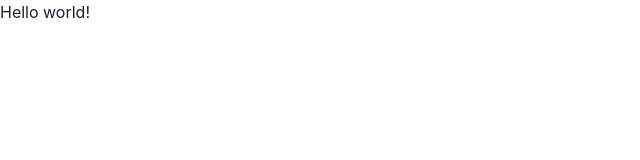
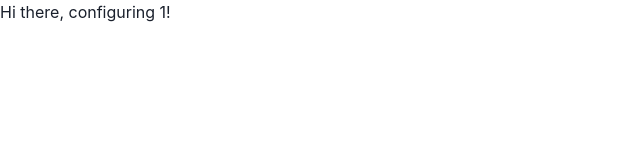
Before and after one commit to jchiella/eartrainr, a React (Create React App) app in the folder frontend/: page /config/1 in a window 1280 px wide. Shown: the top 160 px of the page, without its empty margins (0-640 px from the left). Built offline with nearby package versions, Linux system fonts and the light colour scheme.

Commit message:
basic page structure set up

```diff
--- a/frontend/package.json
+++ b/frontend/package.json
@@ -13,6 +13,7 @@
     "react": "^17.0.1",
     "react-dom": "^17.0.1",
     "react-icons": "^3.11.0",
+    "react-router-dom": "^5.2.0",
     "react-scripts": "4.0.3",
     "web-vitals": "^0.2.4"
   },
--- a/frontend/src/App.js
+++ b/frontend/src/App.js
@@ -1,11 +1,25 @@
 import React from 'react';
-import { ChakraProvider, Text, theme } from '@chakra-ui/react';
+import { BrowserRouter as Router, Switch, Route } from 'react-router-dom';
+
+import Home from './pages/Home';
+import Activity from './pages/Activity';
+import Config from './pages/Config';
 
 function App() {
   return (
-    <ChakraProvider theme={theme}>
-      <Text>Hello world!</Text>
-    </ChakraProvider>
+    <Router>
+      <Switch>
+        <Route path="/config/:id">
+          <Config />
+        </Route>
+        <Route path="/:id">
+          <Activity />
+        </Route>
+        <Route path="/">
+          <Home />
+        </Route>
+      </Switch>
+    </Router>
   );
 }
 
--- a/frontend/src/index.js
+++ b/frontend/src/index.js
@@ -1,4 +1,4 @@
-import { ColorModeScript } from '@chakra-ui/react';
+import { ChakraProvider, theme, ColorModeScript } from '@chakra-ui/react';
 import React, { StrictMode } from 'react';
 import ReactDOM from 'react-dom';
 import App from './App';
@@ -6,7 +6,9 @@ import App from './App';
 ReactDOM.render(
   <StrictMode>
     <ColorModeScript />
-    <App />
+    <ChakraProvider theme={theme}>
+      <App />
+    </ChakraProvider>
   </StrictMode>,
   document.getElementById('root')
 );
--- /dev/null
+++ b/frontend/src/pages/Activity.js
@@ -0,0 +1,11 @@
+import React from 'react';
+
+import { useParams } from 'react-router-dom';
+
+import { Text } from '@chakra-ui/react';
+
+export default function Activity() {
+  const { id } = useParams();
+
+  return <Text>Hi there at {id}!</Text>;
+}
--- /dev/null
+++ b/frontend/src/pages/Config.js
@@ -0,0 +1,10 @@
+import React from 'react';
+
+import { useParams } from 'react-router-dom';
+
+import { Text } from '@chakra-ui/react';
+
+export default function Config() {
+  const { id } = useParams();
+  return <Text>Hi there, configuring {id}!</Text>;
+}
--- /dev/null
+++ b/frontend/src/pages/Home.js
@@ -0,0 +1,7 @@
+import React from 'react';
+
+import { Text } from '@chakra-ui/react';
+
+export default function Home() {
+  return <Text>Hi there!</Text>;
+}
```
Also changed, not shown: 1 other file (tests, documents, lock files or other folders).
